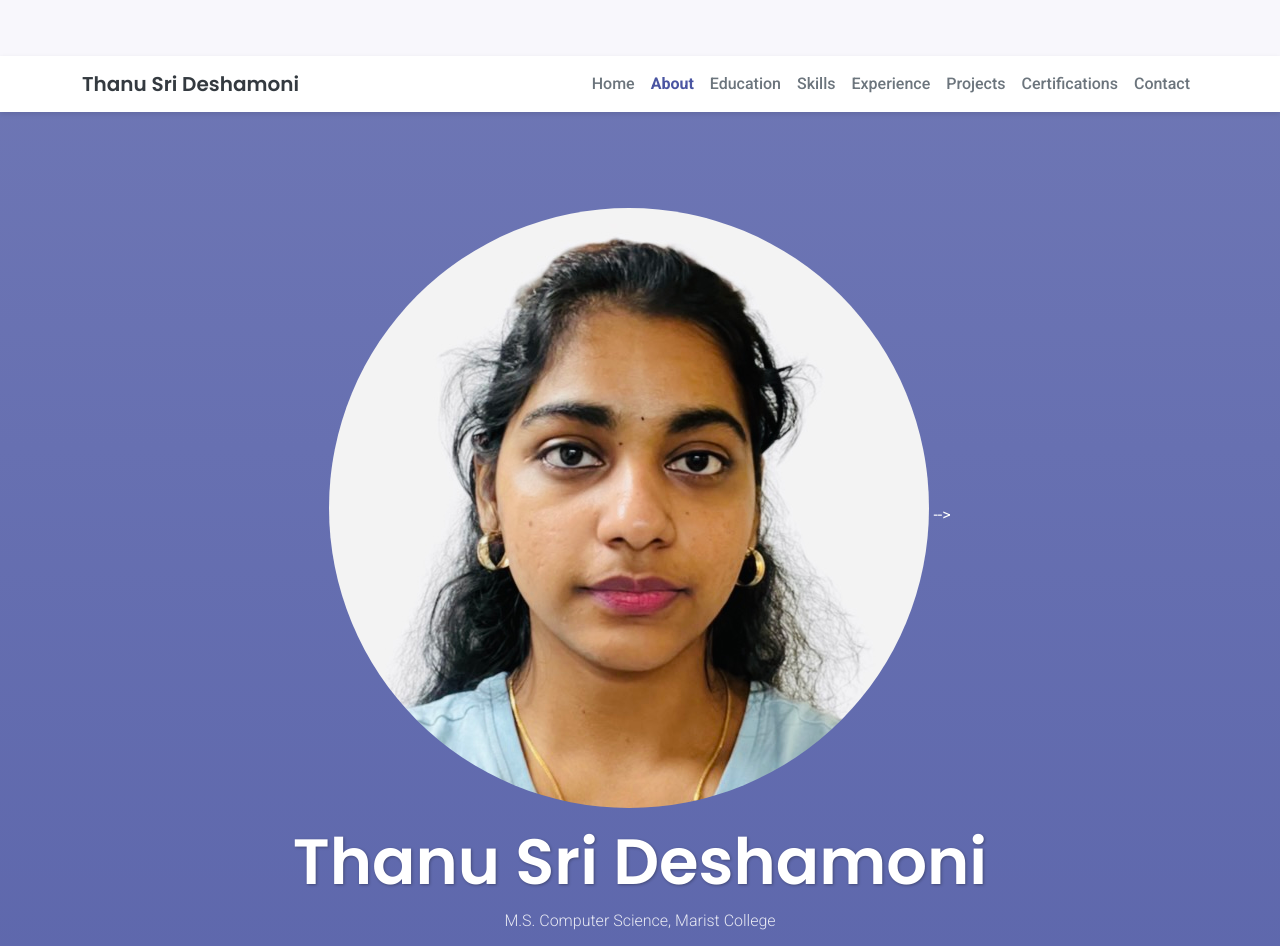
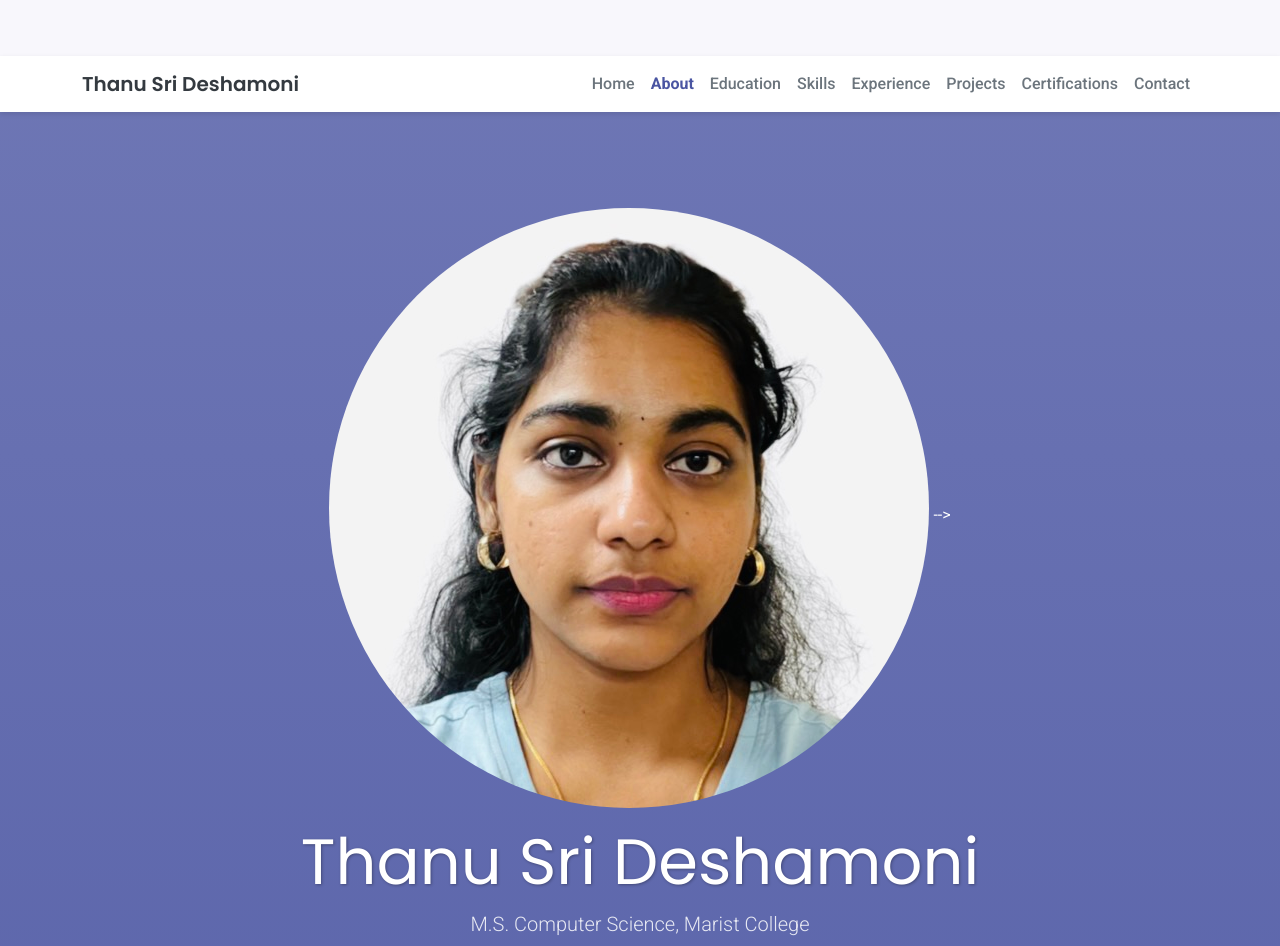
Before and after one commit to thanusri123/portfolio, a plain HTML site: page index.html in a window 1280 px wide. Shown: the top 946 px of the page. Drawn offline with nearby package versions, Linux system fonts and the light colour scheme.

Commit message:
Update main.css

```diff
--- a/css/main.css
+++ b/css/main.css
@@ -84,7 +84,7 @@ a:hover {
 
 /* === Hero Section === */
 .hero-section {
-    min-height: 85vh; /* Make hero section take significant height */
+    min-height: 50vh; /* Make hero section take significant height */
     background: linear-gradient(rgba(var(--primary-rgb), 0.8), rgba(var(--primary-rgb), 0.9)), url('images/hero-bg.jpg'); /* Example background image - REPLACE with your own */
     background-size: cover;
     background-position: center center;
@@ -93,19 +93,19 @@ a:hover {
     padding: 6rem 0;
 }
 .hero-section h1 {
-    font-weight: 600;
+    font-weight: 200;
     color: var(--white-color);
     text-shadow: 1px 1px 3px rgba(0,0,0,0.3);
 }
 .hero-section .subtitle {
-    font-size: 1rem;
+    font-size: 1.25rem;
     color: rgba(255, 255, 255, 0.85);
 }
 .hero-section .btn-primary {
     background-color: var(--white-color);
     border-color: var(--white-color);
     color: var(--primary-color);
-    font-weight: 200;
+    font-weight: 600;
 }
 .hero-section .btn-primary:hover {
     background-color: var(--light-color);
```
